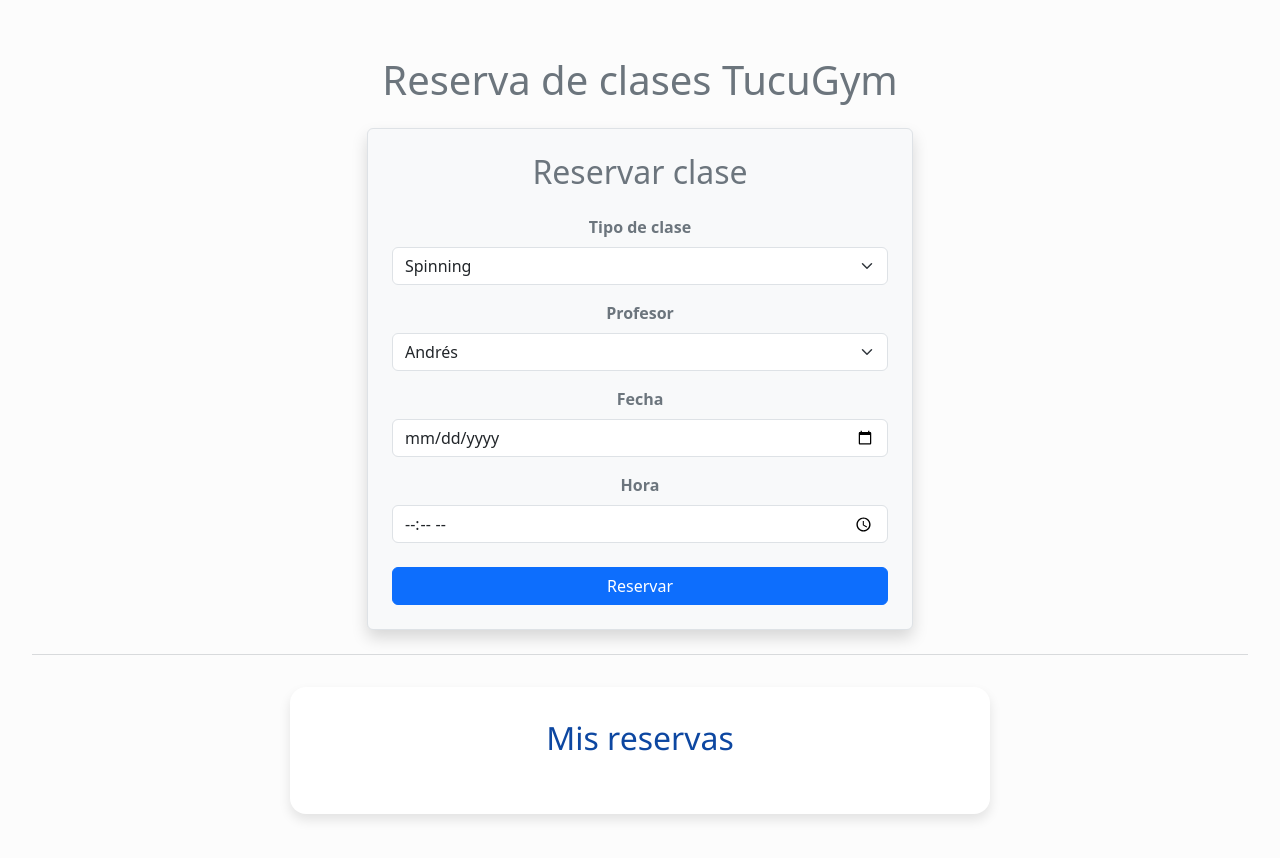
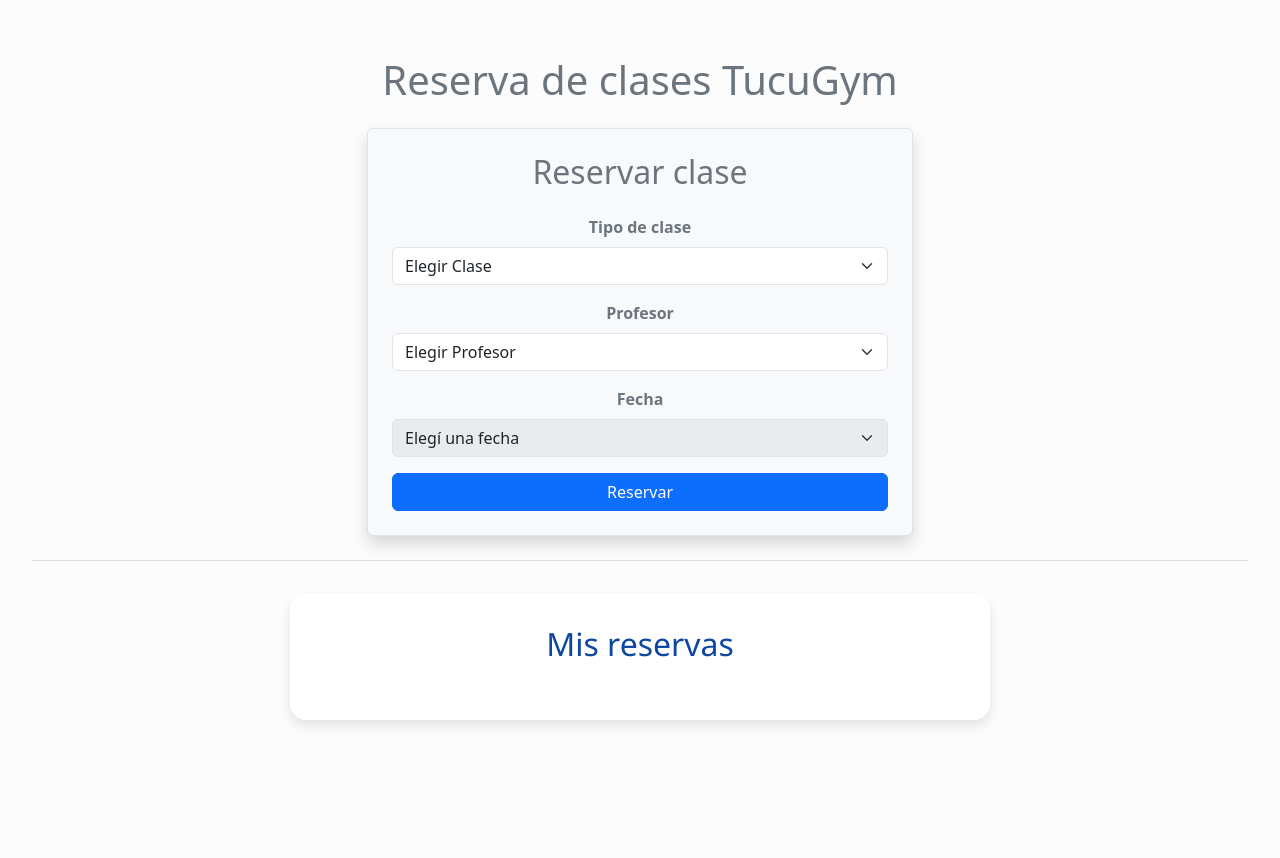
Before and after one commit to FranciscoADiaz/Front-Gym, a React (Vite) app: page /reservar in a window 1280 px wide. Shown: the top 858 px of the page. After the commit the page ends 800 px from the top, so only its background shows below. Built offline with nearby package versions, Linux system fonts and the light colour scheme.

Commit message:
Update FormularioReserva.jsx

```diff
--- a/src/components/forms/FormularioReserva.jsx
+++ b/src/components/forms/FormularioReserva.jsx
@@ -16,14 +16,35 @@
   }
 };
 
+
+const definirHoraPorProfesor = (profesor) => {
+  if (profesor === "andres") return "08:00";
+  if (profesor === "walter") return "14:00";
+  if (profesor === "daniela") return "20:00";
+  return "";
+};
+
+
+const diasPermitidosPorProfesor = {
+  andres: [1, 3], // lunes, miércoles
+  walter: [2, 4], // martes, jueves
+  daniela: [5, 6], // viernes, sábado
+};
+
+const esDiaPermitido = (profesor, fechaString) => {
+  if (!profesor || !fechaString) return false;
+  const fecha = new Date(fechaString);
+  const dia = fecha.getDay();
+  return diasPermitidosPorProfesor[profesor]?.includes(dia);
+};
+
 const FormularioReserva = () => {
   const idUsuario = obtenerIdUsuario();
 
-
   const [reserva, setReserva] = useState({
     fecha: "",
-    hora: "",
     tipoClase: "",
+    profesor: "",
   });
 
 
@@ -32,12 +53,45 @@
   };
 
 
+  const generarFechasValidas = () => {
+    const hoy = new Date();
+    const fechas = [];
+    for (let i = 0; i < 14; i++) {
+      const fecha = new Date(hoy);
+      fecha.setDate(hoy.getDate() + i);
+      if (esDiaPermitido(reserva.profesor, fecha.toISOString().split("T")[0])) {
+        fechas.push(fecha.toISOString().split("T")[0]);
+      }
+    }
+    return fechas;
+  };
+
+  const fechasValidas = generarFechasValidas();
+
+
   const handleSubmit = async (e) => {
     e.preventDefault();
+
+    const hora = definirHoraPorProfesor(reserva.profesor);
+    if (!hora) {
+      Swal.fire("⚠️ Seleccioná un profesor válido", "", "warning");
+      return;
+    }
+
+    if (!esDiaPermitido(reserva.profesor, reserva.fecha)) {
+      Swal.fire("❌ Día no válido", "Ese profesor no atiende ese día", "error");
+      return;
+    }
+
     try {
-      await clientAxios.post("/reservar", { ...reserva, idUsuario });
+      await clientAxios.post("/reservar", {
+        ...reserva,
+        hora,
+        idUsuario,
+      });
+
       Swal.fire("✅ Turno reservado con éxito", "", "success");
-      setReserva({ fecha: "", hora: "", tipoClase: "" });
+      setReserva({ fecha: "", tipoClase: "", profesor: "" });
     } catch (error) {
       Swal.fire(
         "❌ Error",
@@ -65,6 +119,7 @@
                 onChange={handleChange}
                 required
               >
+                <option value="">Elegir Clase</option>
                 <option value="Spinning">Spinning</option>
                 <option value="Funcional">Funcional</option>
                 <option value="Crossfit">Crossfit</option>
@@ -79,32 +134,40 @@
                 onChange={handleChange}
                 required
               >
-                <option value="andres">Andrés</option>
-                <option value="walter">Walter</option>
-                <option value="daniela">Daniela</option>
+                <option value="">Elegir Profesor</option>
+                <option value="andres">
+                  Andrés (Lun y Mié - 08:00 a 10:00)
+                </option>
+                <option value="walter">
+                  Walter (Mar y Jue - 14:00 a 16:00)
+                </option>
+                <option value="daniela">
+                  Daniela (Vie y Sáb - 20:00 a 22:00)
+                </option>
               </Form.Select>
             </Form.Group>
 
             <Form.Group controlId="fecha" className="mb-3">
               <Form.Label>Fecha</Form.Label>
-              <Form.Control
-                type="date"
+              <Form.Select
                 name="fecha"
                 value={reserva.fecha}
                 onChange={handleChange}
                 required
-              />
-            </Form.Group>
-
-            <Form.Group controlId="hora" className="mb-4">
-              <Form.Label>Hora</Form.Label>
-              <Form.Control
-                type="time"
-                name="hora"
-                value={reserva.hora}
-                onChange={handleChange}
-                required
-              />
+                disabled={!reserva.profesor}
+              >
+                <option value="">Elegí una fecha</option>
+                {fechasValidas.map((fecha) => (
+                  <option key={fecha} value={fecha}>
+                    {new Date(fecha).toLocaleDateString("es-AR", {
+                      weekday: "long",
+                      year: "numeric",
+                      month: "long",
+                      day: "numeric",
+                    })}
+                  </option>
+                ))}
+              </Form.Select>
             </Form.Group>
 
             <Button variant="primary" type="submit" className="w-100">
```
